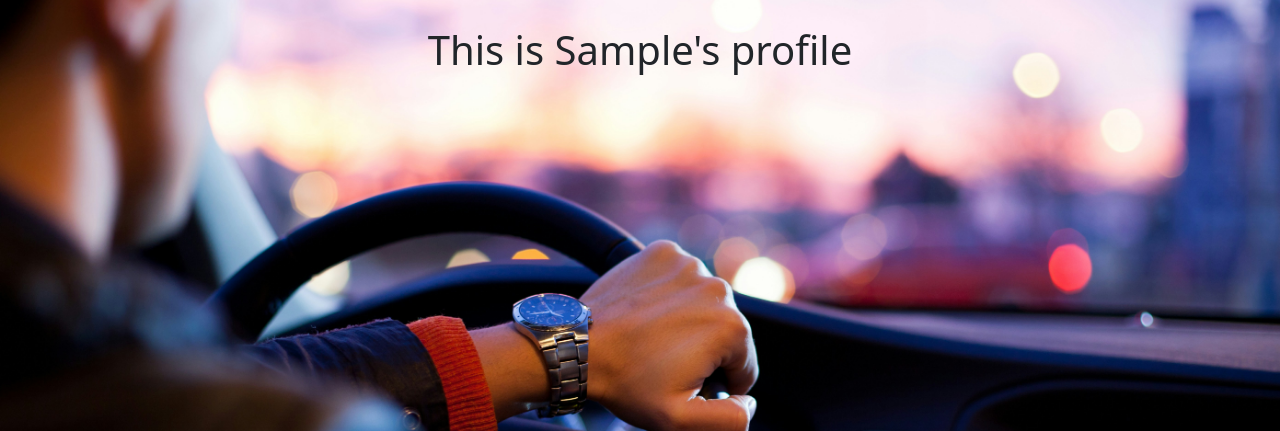
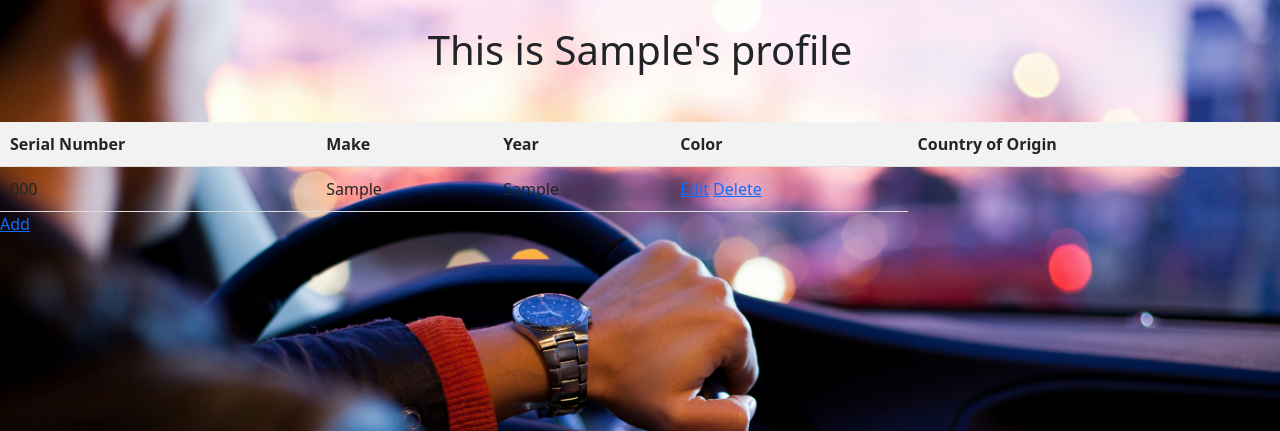
Before and after one commit to MattWill89/CAR_DEALERSHIP_PROJECT, a Flask app: page /profile in a window 1280 px wide. Shown: the part 72-503 px from the top of the page. Run offline with Flask 3, Linux system fonts and the light colour scheme; a user stored in the database is signed in; tables that the repository leaves empty hold one stand-in row (values such as "Sample post"); some libraries are stand-ins or nearby versions.

Commit message:
added cars

```diff
--- a/app/site/routes.py
+++ b/app/site/routes.py
@@ -2,8 +2,9 @@ import base64
 import email
 from flask import Blueprint, redirect, render_template
 from flask_login import current_user, user_logged_in, LoginManager
+from forms import AddCarForm
 
-from models import User
+from models import User, Car
 
 login_manager = LoginManager()
 
@@ -20,6 +21,7 @@ def home():
 def profile():
 
     user_now = []
+    cars = Car.query.all()
 
     @login_manager.request_loader
     def load_user_from_request(request):
@@ -37,8 +39,16 @@ def profile():
 
     if current_user:
 
-        return render_template('profile.html')
+        return render_template('profile.html', cars=cars)
 
     else:
 
         return redirect("/signin")
+
+
+
+@site.route('/addcar')
+def add_car():
+    form = AddCarForm()
+
+    return render_template('add_car.html', form=form)
--- a/app/static/css/main.css
+++ b/app/static/css/main.css
@@ -17,3 +17,26 @@ body {
 body {
     padding-top: 50px;
 }
+
+.car-list {
+    margin-top: 20px;
+}
+
+.car-list table {
+    width: 100%;
+    border-collapse: collapse;
+}
+
+.car-list th, .car-list td {
+    padding: 10px;
+    text-align: left;
+    border-bottom: 1px solid #ddd;
+}
+
+.car-list th {
+    background-color: #f2f2f2;
+}
+
+.car-list tr:hover {
+    background-color: #f5f5f5;
+}
--- a/app/templates/profile.html
+++ b/app/templates/profile.html
@@ -3,5 +3,71 @@
 <body style="background-image: url(../static/images/nicecar2-unsplash.jpg)  ;background-size: cover;
 background-repeat: no-repeat;">
 <h1 class="m-5 d-flex justify-content-center">This is {{current_user.first_name}}'s profile</h1>
+<div class="car-list">
+    {% if cars %}
+        <table>
+            <tr>
+                <th>Serial Number</th>
+                <th>Make</th>
+                <th>Year</th>
+                <th>Color</th>
+                <th>Country of Origin</th>
+            </tr>
+            {% for car in cars %}
+                <tr>
+                    <td>{{ car.serial_number }}</td>
+                    <td>{{ car.make }}</td>
+                    <td>{{ car.year }}</td>
+                    <td>
+                        <a href="/edit_car/{{ car.serial_number }}">Edit</a>
+                        <a href="/delete_car/{{ car.serial_number }}">Delete</a>
+                    </td>
+                </tr>
+            {% endfor %}
+        </table>
+    {% else %}
+        <p>No Cars found.</p>
+    {% endif %}
+    <a href="/addcar">Add</a>
+</div>
 </body>
 {% endblock %}
+
+
+
+
+
+
+
+
+
+
+
+<!-- <style>
+    /* Additional CSS for styling */
+    .picture-container {
+        display: flex;
+        justify-content: center;
+        margin-top: 50px;
+    }
+
+    .picture {
+        text-align: center;
+    }
+
+    .picture img {
+        max-width: 100%;
+        max-height: 300px; /* Adjust height as needed */
+    }
+</style>
+
+<body style="background-image: url(../static/images/nicecar2-unsplash.jpg); background-size: cover; background-repeat: no-repeat;">
+    <div class="container">
+        <h1 class="text-center mt-5 mb-3">Welcome to {{ current_user.first_name }}'s Profile</h1>
+        <div class="picture-container">
+            <div class="picture">
+                <img src="../static/images/cardealership1-unsplash.jpg" alt="Centered Picture">
+            </div>
+        </div>
+    </div>
+</body> -->
```
Also changed, not shown: app/templates/add_car.html (added, +78 -0 lines), forms.py (+9 -0 lines), models.py (+17 -0 lines).
